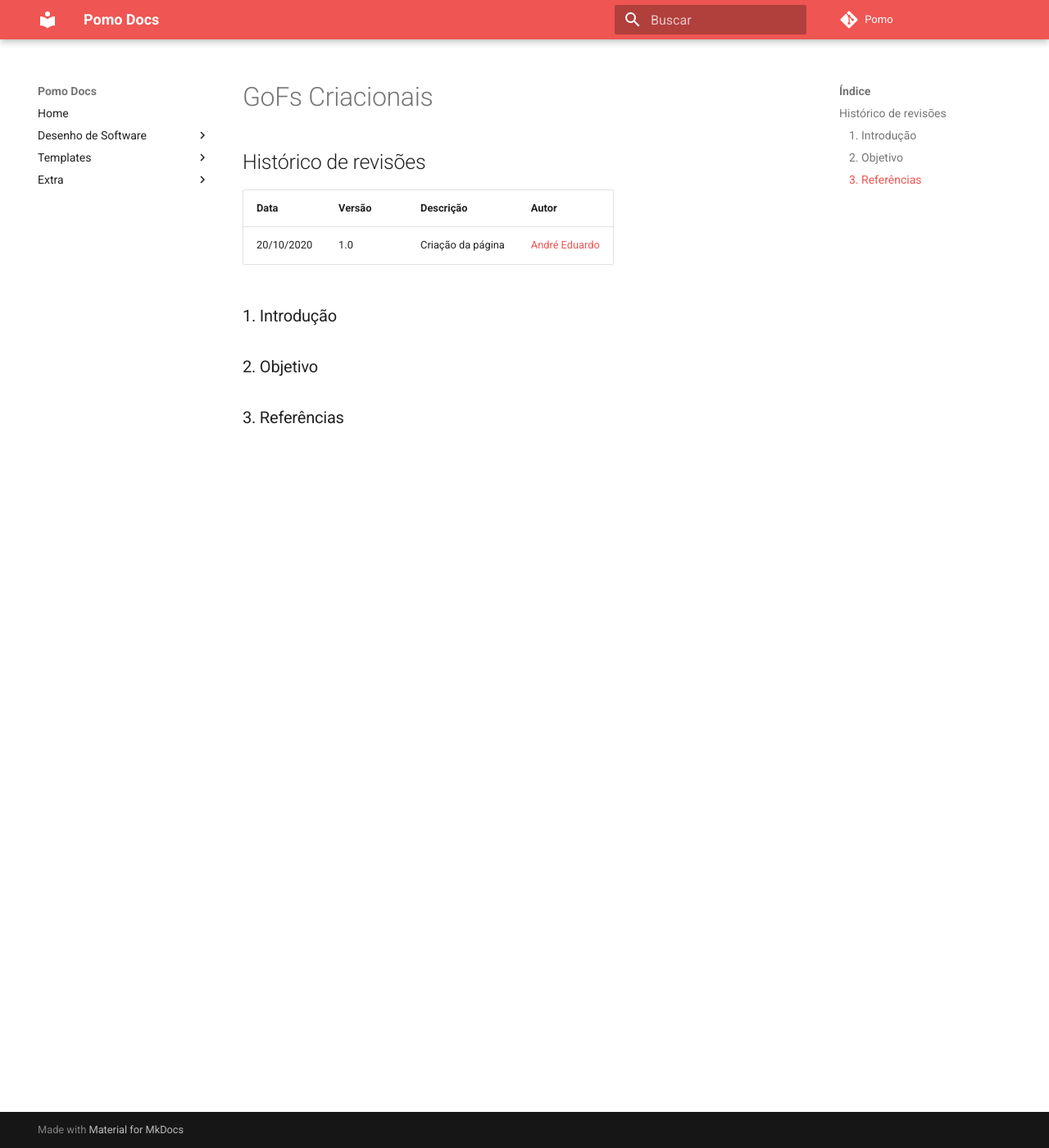
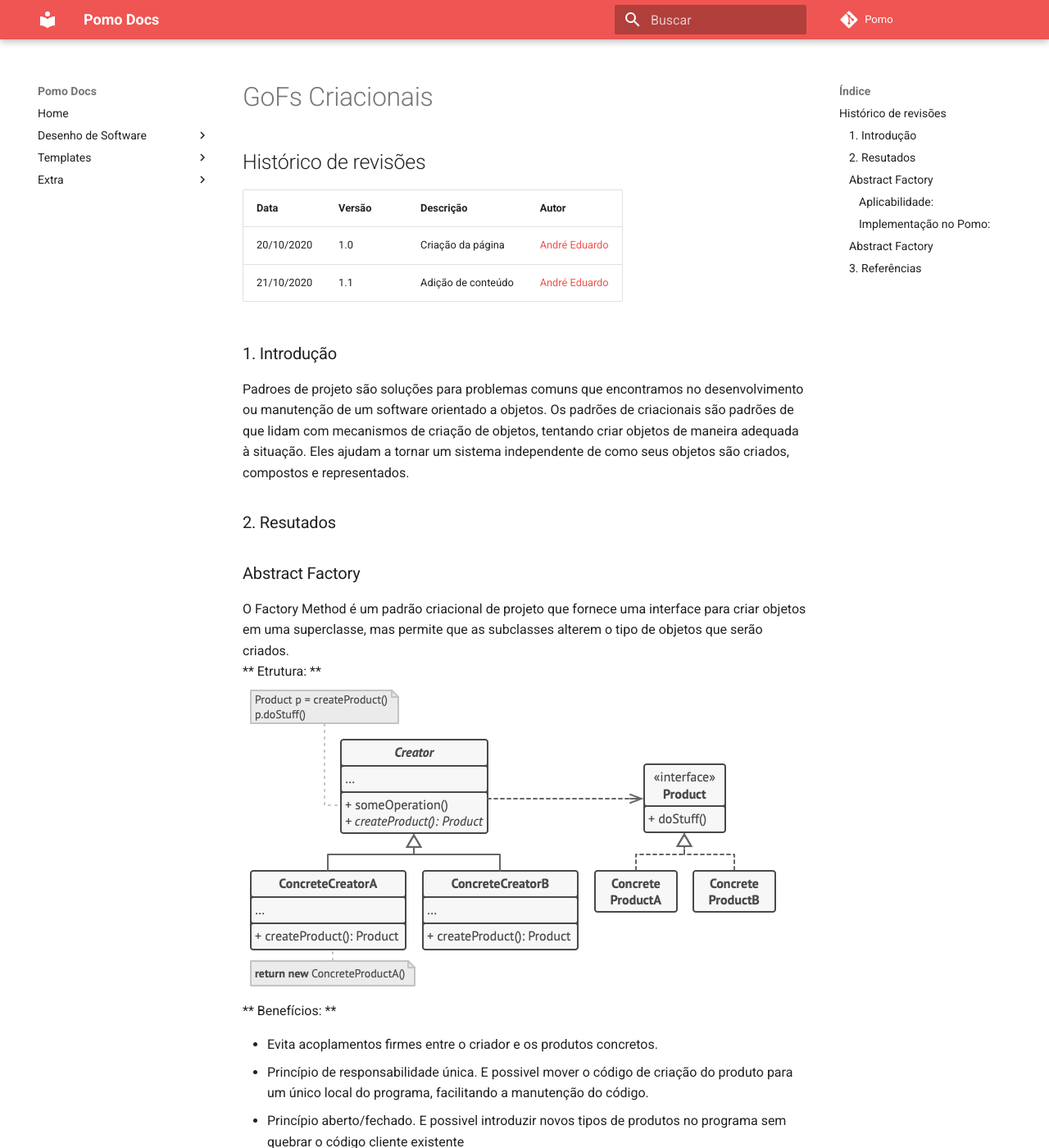
Before and after one commit to UnBArqDsw/2020.1_G6_Pomo, an MkDocs documentation site: the page built from docs/padrões-de-projeto/modulo3.1/gofs_criacionais.md, in a window 1280 px wide and 1400 px high. Shown: the whole window at 82% size. Built offline with MkDocs 1.6.1 and Material for MkDocs 9.7.7, drawn with Linux system fonts in a browser that asks for light colours; comment, search, counter and statistics services are not loaded; some of the changed text lies outside the part shown.

Commit message:
[DOC] adiciona factory method #28

```diff
--- a/docs/padrões-de-projeto/modulo3.1/gofs_criacionais.md
+++ b/docs/padrões-de-projeto/modulo3.1/gofs_criacionais.md
@@ -2,12 +2,42 @@
 
 ## Histórico de revisões
 
-| Data       | Versão | Descrição         | Autor                                             |
-| :--------- | :----- | :---------------- | :------------------------------------------------ |
-| 20/10/2020 | 1.0    | Criação da página | [André Eduardo](https://github.com/Andre-Eduardo) |
+| Data       | Versão | Descrição          | Autor                                             |
+| :--------- | :----- | :----------------- | :------------------------------------------------ |
+| 20/10/2020 | 1.0    | Criação da página  | [André Eduardo](https://github.com/Andre-Eduardo) |
+| 21/10/2020 | 1.1    | Adição de conteúdo | [André Eduardo](https://github.com/Andre-Eduardo) |
 
 ### 1. Introdução
 
-### 2. Objetivo
+Padroes de projeto são soluções para problemas comuns que encontramos no desenvolvimento ou manutenção de um software orientado a objetos.
+Os padrões de criacionais são padrões de que lidam com mecanismos de criação de objetos, tentando criar objetos de maneira adequada à situação. Eles ajudam a tornar um sistema independente de como seus objetos são criados, compostos e representados.
+
+### 2. Resutados
+
+### Abstract Factory
+
+O Factory Method é um padrão criacional de projeto que fornece uma interface para criar objetos em uma superclasse, mas permite que as subclasses alterem o tipo de objetos que serão criados.
+<br>
+** Etrutura: **<br>
+![Factory](../../img/padroes/criacionais/factory.png)<br>
+** Benefícios: **
+
+- Evita acoplamentos firmes entre o criador e os produtos concretos.<br>
+- Princípio de responsabilidade única. E possivel mover o código de criação do produto para um único local do programa, facilitando a manutenção do código.<br>
+- Princípio aberto/fechado. E possivel introduzir novos tipos de produtos no programa sem quebrar o código cliente existente<br>
+
+#### Aplicabilidade:
+
+- Use o Factory Method quando não souber de antemão os tipos e dependências exatas dos objetos com os quais seu código deve funcionar.<br>
+- Use o Factory Method quando desejar fornecer aos usuários da sua biblioteca ou framework uma maneira de estender seus componentes internos.<br>
+- Use o Factory Method quando deseja economizar recursos do sistema reutilizando objetos existentes em vez de recriá-los sempre.<br>
+
+#### Implementação no Pomo:
+
+### Abstract Factory
+
+O Abstract Factory é um padrão de projeto criacional que permite que você produza famílias de objetos relacionados sem ter que especificar suas classes concretas.<br>
+** Etrutura: **<br>
+![Factory](../../img/padroes/criacionais/factory.png)<br>
 
 ### 3. Referências
```
Also changed, not shown: docs/img/padroes/criacionais/abstract.png (added), docs/img/padroes/criacionais/factory.png (added).
